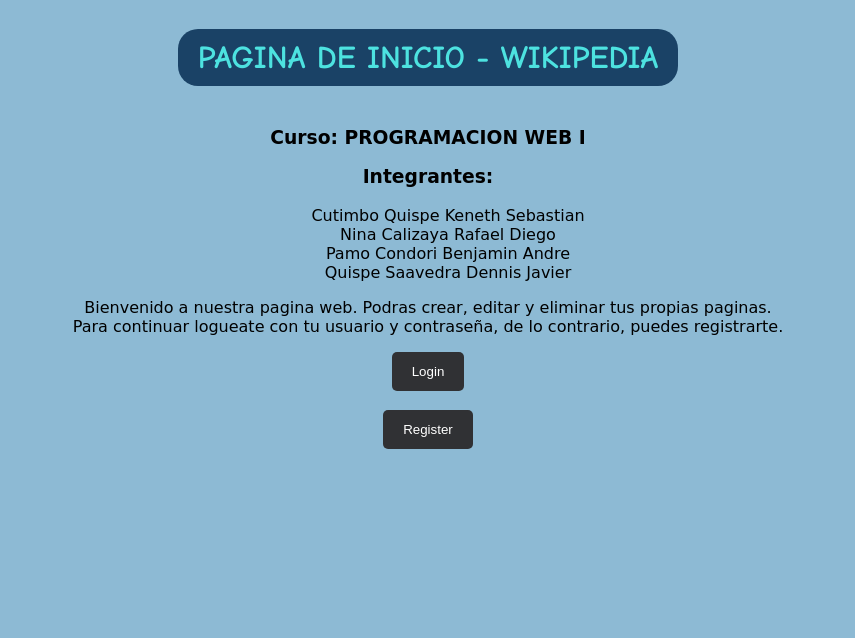
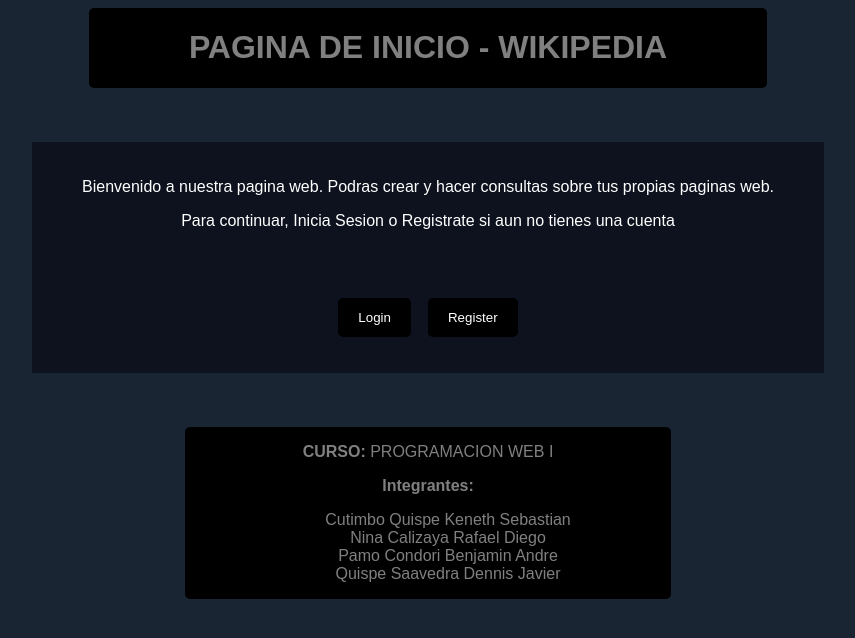
Before and after one commit to DrN25/wiki, a plain HTML site: page index.html in a window 1280 px wide. Shown: the whole page, without its empty margins (212-1067 px from the left). Drawn offline with Linux system fonts and the light colour scheme.

Commit message:
Version avanzada del codigo, aun falta terminar

```diff
--- a/Estilos.css
+++ b/Estilos.css
@@ -1,45 +1,51 @@
 body {
-	background-color: #8dbad4;
-	font-family: cursive;
+	background-color: #1a2533;
+	color: white;
+	font-family: sans-serif;
 }
-.titulo {
-	font-family: 'Comic Sans MS', sans-serif;
-	color: #4de2e0;
+.fondo-titulo {
+	color: gray;
+	font-family: sans-serif;
 	display: inline-block;
-	border-radius: 20px;
-	padding: 10px 20px;
-	background-color: #1a4266;
+	border-radius: 5px;
+	padding: 0px 100px;
+	background-color: black;
+}
+.fondo {
+    background-color: rgba(0, 0, 10, 0.5);
+	color: white;
+    padding: 20px 50px;
+	position: relative;
+	display: inline-block;
 }
 ul {
 	list-style-type: none;
 }
+.campo {
+    border: none;
+    outline: none;
+    border-bottom: 1px solid gray;
+    background-color: transparent;
+    color: white;
+    margin-bottom: 25px;
+	width: 250px;
+}
 .boton{
 	position: relative;
-	background-color: #303134;
+	background-color: black;
 	color: white;
 	border: solid 1px gray;
 	border-radius: 5px;
 	padding: 12px 20px;
 	border: none;
 }
-.fondo1 {
-	z-index: -1;
-	position: absolute;
-	top: 115px;
-	width: 40%;
-	left: 600px;
-	height: 380px;
-	background-color: #47b1d1;
-	border-radius: 15px;
-}
-.tabla td{
-	padding: 20px 5px;
+table {
+  border-spacing: 15px;
 }
 .enlaceNombre {
 	border-radius: 10px;
-    background-color: #f2f2f2;
     padding: 15px;
-	color: black;
+	color: white;
 }
 .enlaceNombre:hover {
     color: blue;
--- a/index.html
+++ b/index.html
@@ -3,27 +3,45 @@
 <head>
 	<title>WIKIPEDIA</title>
 	<link rel="stylesheet" type="text/css" href="Estilos.css">
+	<meta charset='UTF-8'>
+    <meta name='viewport' content='width=device-width, initial-scale=1.0'>
 </head>
 <body>
     <center>
-		<h1 class="titulo">PAGINA DE INICIO - WIKIPEDIA</h1>
-		<h3>Curso: PROGRAMACION WEB I</h3>
-		<h3>Integrantes:</h3>
+		<div class="fondo-titulo">
+			<h1>PAGINA DE INICIO - WIKIPEDIA</h1>
+		</div>
+		<br></br><br></br>
+		<div class="fondo">
+            <p>Bienvenido a nuestra pagina web. Podras crear y hacer consultas sobre tus propias paginas web.</p>
+			<p>Para continuar, Inicia Sesion o Registrate si aun no tienes una cuenta</p>
+            <br></br>
+			<table>
+                <tr>
+                    <td>
+                        <form method="post" action="cgi-bin/login.pl">
+                            <input class="boton" type="submit" value="Login">
+                        </form>
+                    </td>
+                    <td>
+                        <form method="post" action="cgi-bin/register.pl">
+                            <input class="boton" type="submit" value="Register">
+                        </form>
+                    </td>
+                </tr>
+            </table>
+		</div>
+		<br></br><br></br>
+		<div class="fondo-titulo">
+			<p><strong>CURSO:</strong> PROGRAMACION WEB I</p>
+			<p><strong>Integrantes:</strong></p>
 			<ul>
 				<li>Cutimbo Quispe Keneth Sebastian</li>
 				<li>Nina Calizaya Rafael Diego</li>
 				<li>Pamo Condori Benjamin Andre</li>
 				<li>Quispe Saavedra Dennis Javier</li>
 			</ul>
-		<p>Bienvenido a nuestra pagina web. Podras crear, editar y eliminar tus propias paginas.<br>
-		Para continuar logueate con tu usuario y contraseña, de lo contrario, puedes registrarte.</p>
-		<form method="post" action="cgi-bin/login.pl">
-			<input class="boton" type="submit" value="Login">
-		</form>
-		<br>
-		<form method="post" action="cgi-bin/register.pl">
-			<input class="boton" type="submit" value="Register">
-		</form>
+		</div>
     </center>
 </body>
 </html>
```
Also changed, not shown: 5 other files. Lines whose indentation alone changed are shown as unchanged.
